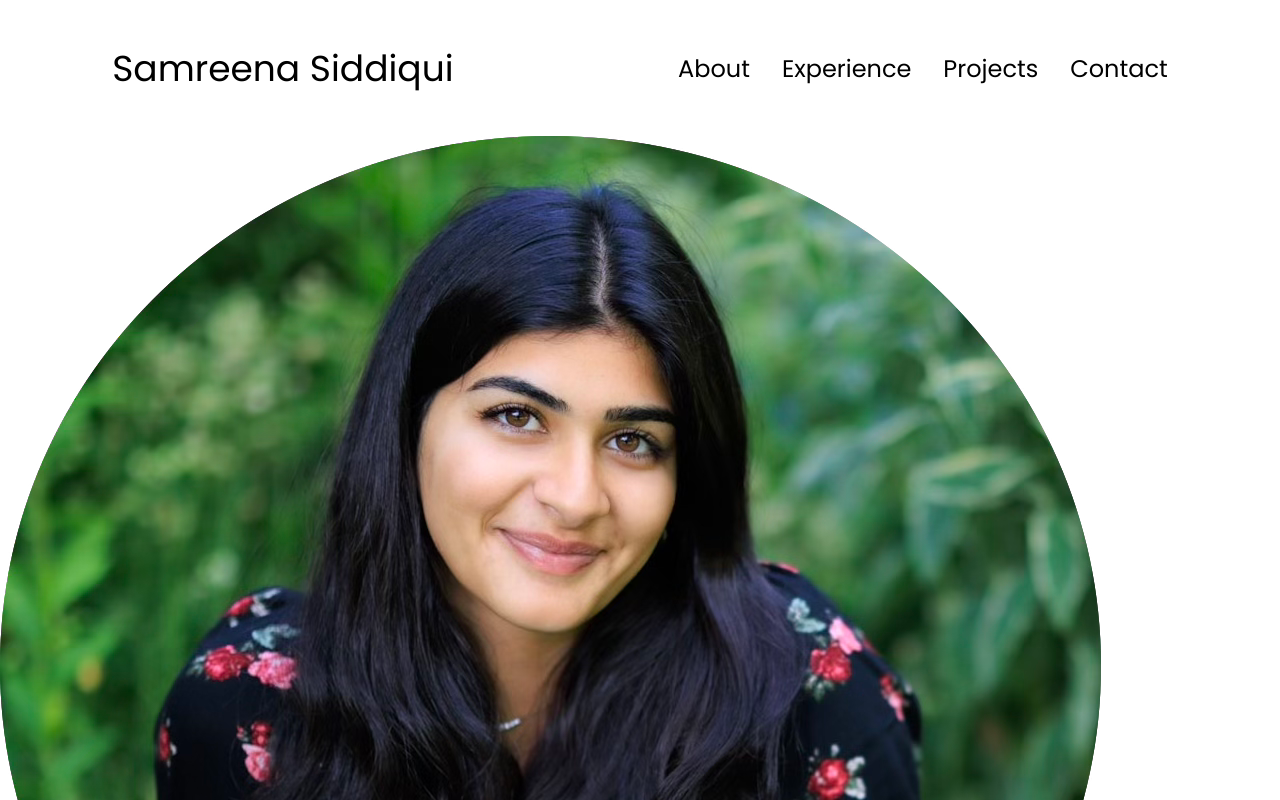
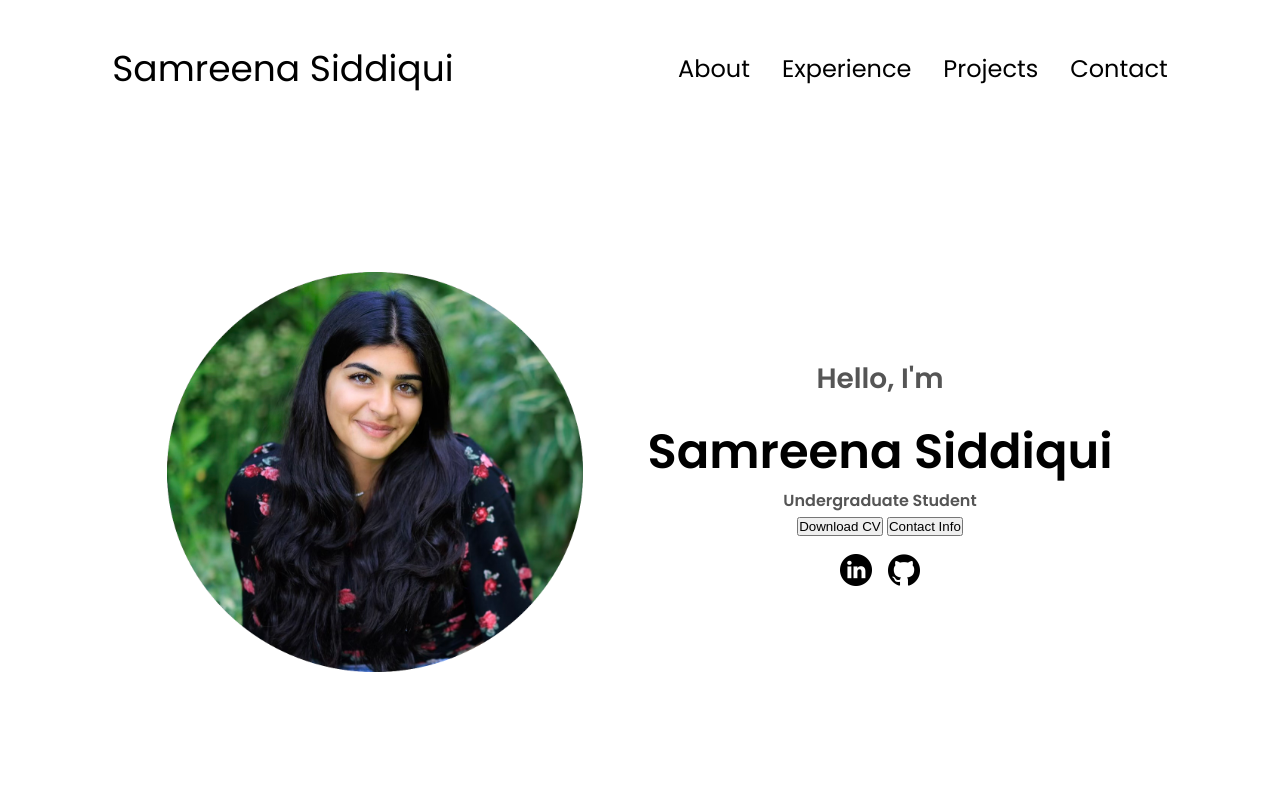
Before and after one commit to samreenasiddiqui22/portfolio-rep, a plain HTML site: page index.html in a window 1280 px wide. Shown: the top 800 px of the page. Drawn offline with Linux system fonts and the light colour scheme.

Commit message:
fixed title issue
hah! got the title fixed.

```diff
--- a/index.html
+++ b/index.html
@@ -46,9 +46,28 @@
             <div class = "btn-container">
                 <button
                 class="btn btn-color-2"
-                onclick="window.open('./assets/Samreena-Siddiqui-Resume.pdf')">
+                onclick="window.open('./assets/Samreena_Siddiqui_Resume.pdf')">
                 Download CV
                 </button>
+                <button
+                class="btn btn-color-1"
+                onclick="location.href='./#contact'">
+                Contact Info
+                </button>
+            </div>
+            <div id="socials-container">
+                <img
+                src ="./assets/linkedin.png"
+                alt="My LinkedIn Profile"
+                class="icon"
+                onclick="location.href='https://www.linkedin.com/in/samreenasiddiqui/'"
+                >
+                <img
+                src ="./assets/github.png"
+                alt="My Github Profile"
+                class="icon"
+                onclick="location.href= 'https://github.com/samreenasiddiqui22'"
+                >
             </div>
         </div>
     </section>
--- a/style.css
+++ b/style.css
@@ -150,4 +150,68 @@ a:hover {
     transform: none;
   }
 
-  /*ADDING SECTIONS
+  /* ALL SECTIONS, a huge overall of section style*/
+
+  section {
+    padding-top: 4vh;
+    height: 96vh;
+    margin: 0 10rem;
+    box-sizing: border-box;
+    min-height: fit-content;
+  }
+
+  .section-container {
+    display: flex;
+  }
+
+  /*Profile Section Style [specific]*/
+
+  #profile {
+    display: flex;
+    justify-content: center;
+    gap: 5rem;
+    height: 80vh;
+  }
+
+  .section__pics-container {
+    display: flex;
+    height: 400px;
+    width: 400px;
+    margin: auto 0;
+  }
+
+  .section__text {
+    align-self: center;
+    text-align: center;
+  }
+
+  .section__text p {
+    font-weight: 600;
+  }
+
+  .section__text__p1 {
+    text-align: center;
+  }
+  .section__text__p1 {
+    font-size: 1.75rem;
+    margin-bottom: 1rem;
+  }
+
+.title {
+    font-size: 3rem;
+    text-align: center;
+}
+
+#socials-container {
+    display: flex;
+    justify-content: center;
+    margin-top: 1rem;
+    gap: 1rem;
+}
+
+/*ICONS*/
+
+.icon {
+    cursor: pointer;
+    height: 2rem;
+}
```
Also changed, not shown: 3 other files.
